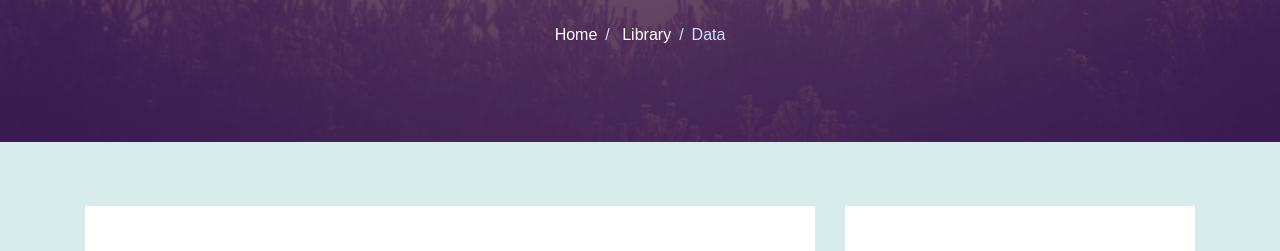
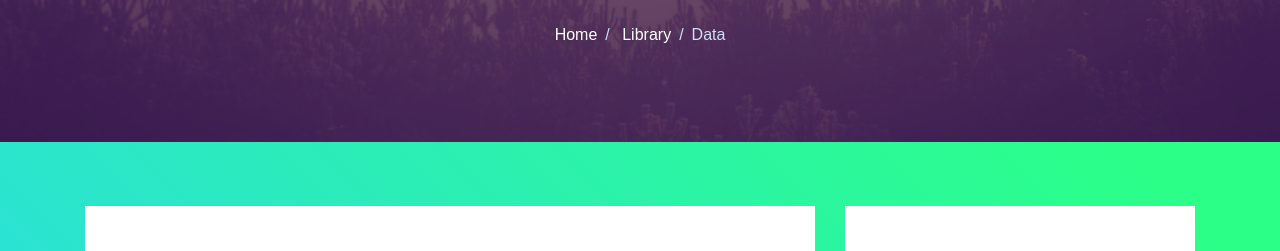
Before and after one commit to Aswin-k-ashok/meTemplate, a plain HTML site: page blog-single.html in a window 1280 px wide. Shown: the part 208-459 px from the top of the page. Drawn offline with Linux system fonts and the light colour scheme; files whose address does not match are found by name.

Commit message:
background

```diff
--- a/css/style.css
+++ b/css/style.css
@@ -15,7 +15,7 @@
 
 body {
   background-color: #d7edeb;
-  /* background-image: linear-gradient(45deg, #FA8BFF 0%, #2BD2FF 52%, #2BFF88 90%); */
+  background-image: linear-gradient(45deg, #FA8BFF 0%, #2BD2FF 52%, #2BFF88 90%);
 
 
 
```
